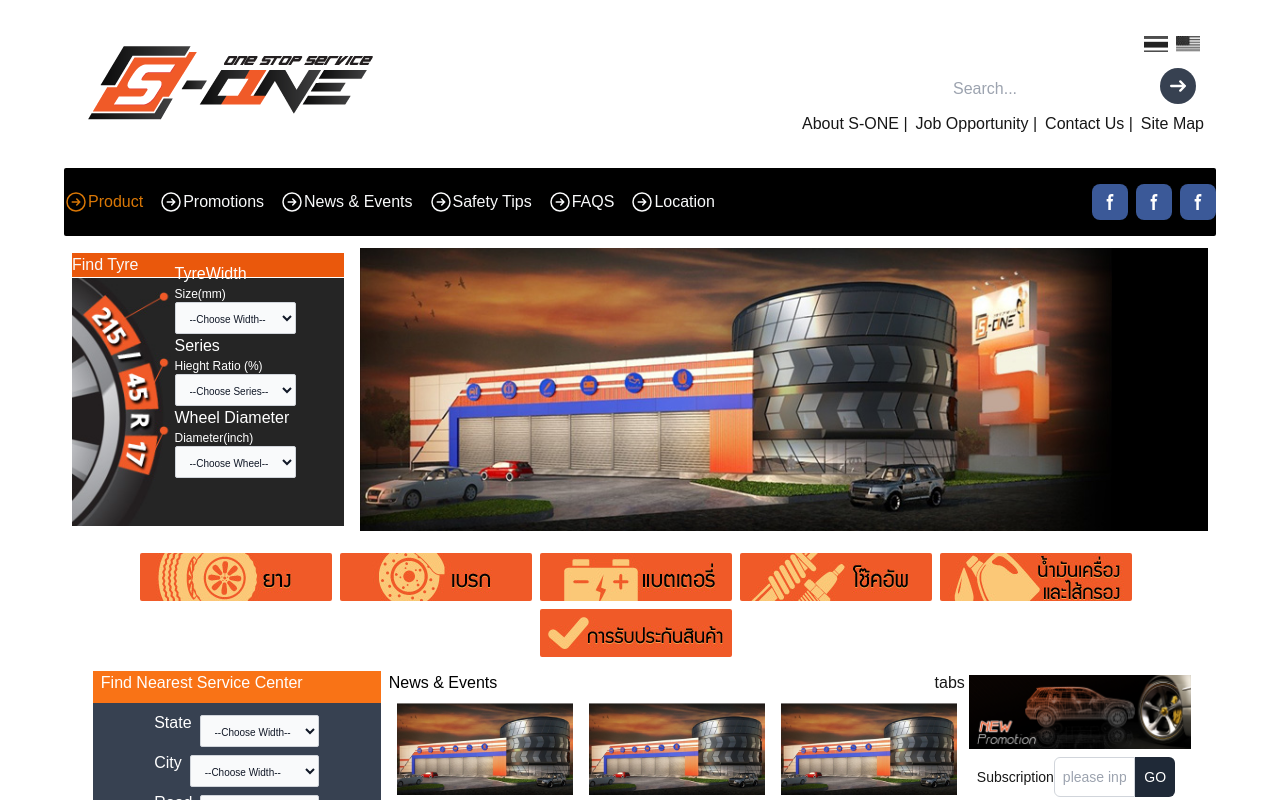
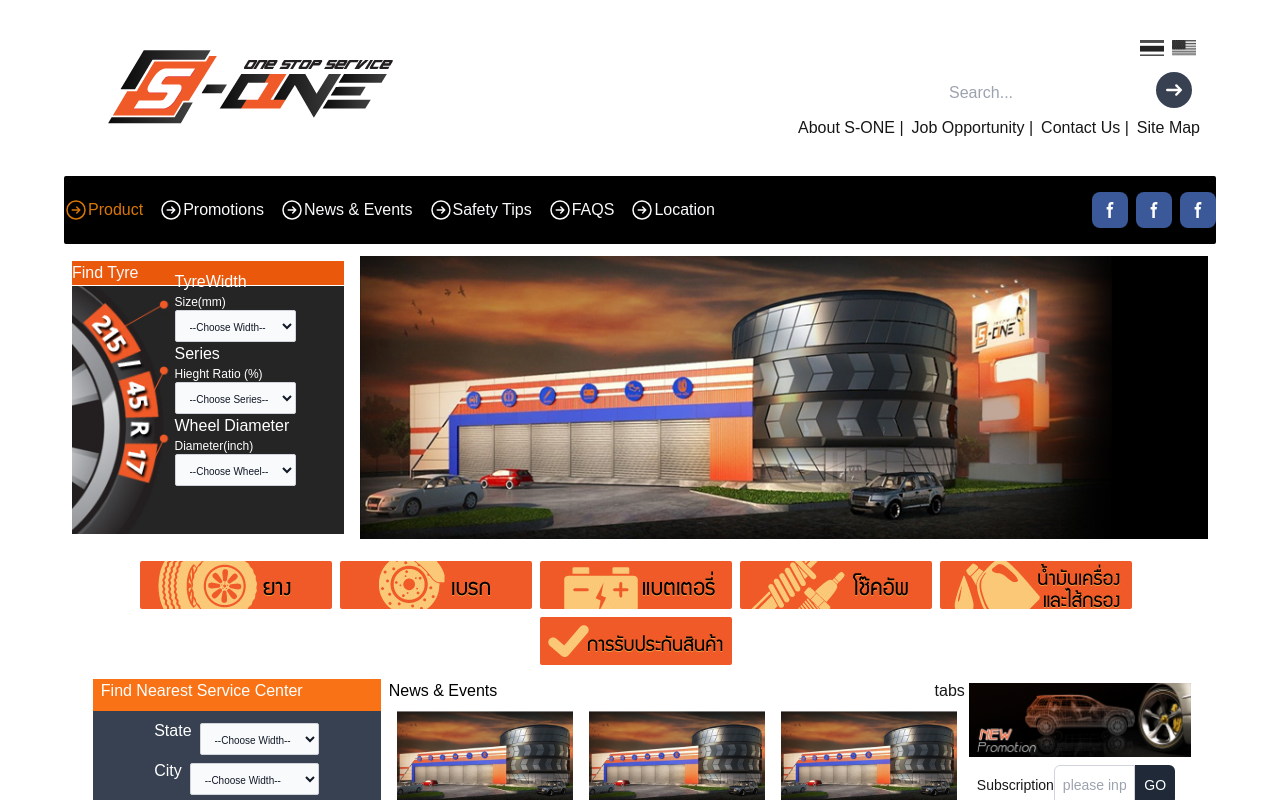
Before and after one commit to Jadedvi104/vanilajs-to-next, a Next.js app: page / in a window 1280 px wide. Shown: the top 800 px of the page. Built offline with nearby package versions, Linux system fonts and the light colour scheme.

Commit message:
Logos
fix logo padding

```diff
--- a/src/components/Logos.jsx
+++ b/src/components/Logos.jsx
@@ -5,9 +5,12 @@
 
 export default function Logos() {
   return (
-    <section className="flex justify-between items-center p-3 bg-white">
+    <section className="
+    flex
+    align-middle justify-between items-center
+    p-4 bg-white">
       {/* Left side*/}
-      <div className="">
+      <div className="mx-4">
         <img src="/images/SOne_index_logo.png" ></img>
       </div>
 
```
